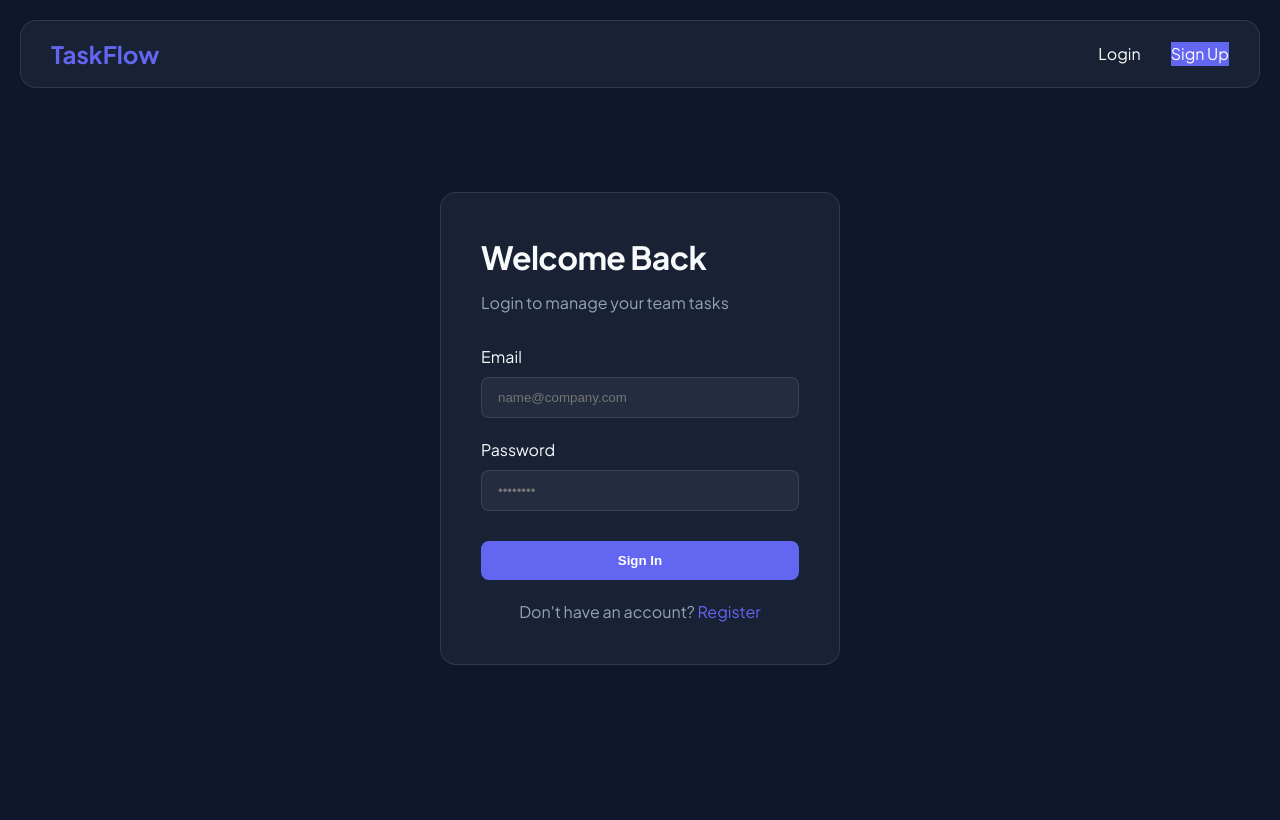
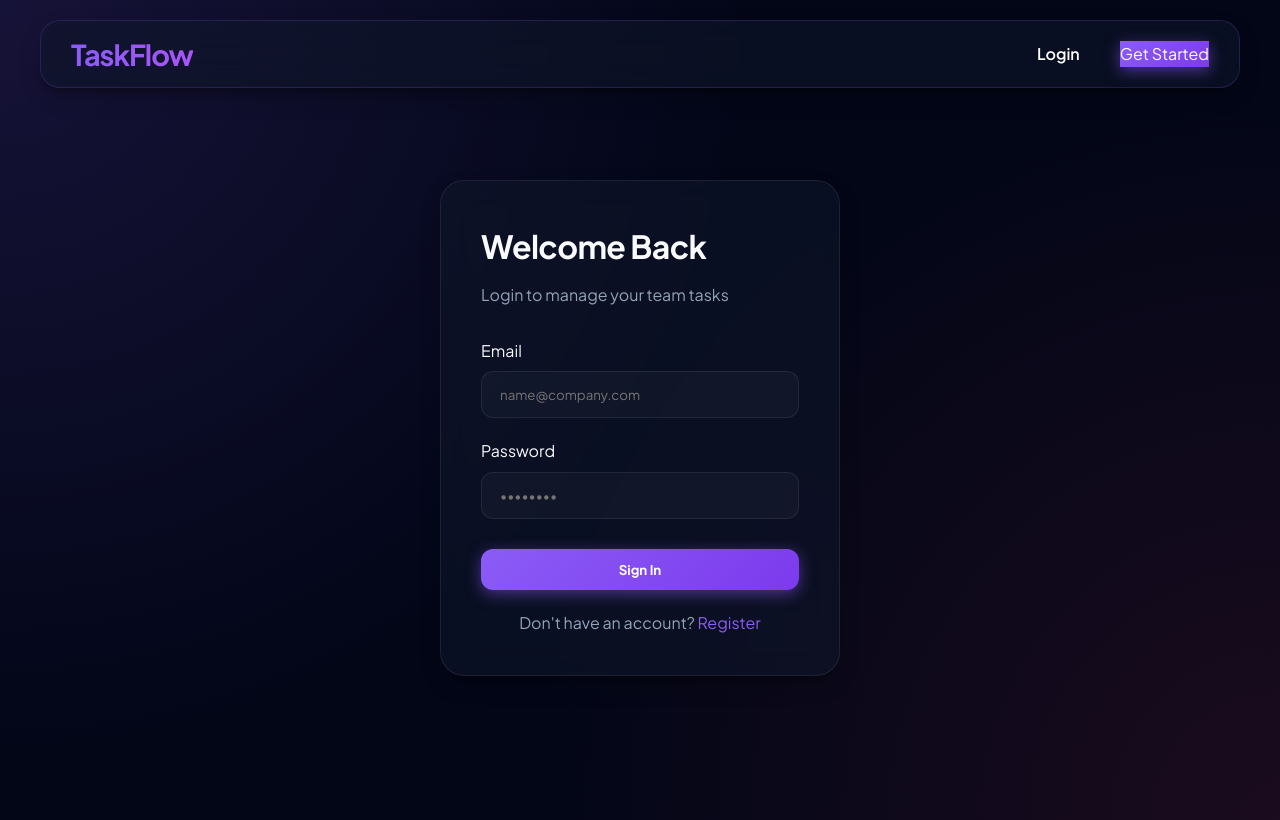
Before and after one commit to SunnySingh128/ethara, a React app in the folder frontend/: page /login in a window 1280 px wide. Built offline with nearby package versions, Linux system fonts and the light colour scheme; the HTML template or start-up script is replaced by a standard one.

Commit message:
Design: Massive UI upgrade with premium dark mode, glassmorphism, and advanced animations

```diff
--- a/frontend/src/components/Navbar.jsx
+++ b/frontend/src/components/Navbar.jsx
@@ -7,31 +7,54 @@ const Navbar = () => {
   const { user, logout } = useContext(AuthContext);
 
   return (
-    <nav className="glass" style={{ margin: '20px', padding: '15px 30px', display: 'flex', justifyContent: 'space-between', alignItems: 'center' }}>
-      <Link to="/" style={{ fontSize: '1.5rem', fontWeight: 'bold', color: 'var(--primary)', textDecoration: 'none' }}>
+    <nav className="glass" style={{
+      margin: '20px auto',
+      maxWidth: '1200px',
+      padding: '10px 30px',
+      display: 'flex',
+      justifyContent: 'space-between',
+      alignItems: 'center',
+      position: 'sticky',
+      top: '20px',
+      zIndex: 100,
+      borderRadius: '20px',
+      border: '1px solid rgba(139, 92, 246, 0.2)'
+    }}>
+      <Link to="/" style={{
+        fontSize: '1.8rem',
+        fontWeight: '900',
+        background: 'linear-gradient(to right, var(--primary), #a855f7)',
+        WebkitBackgroundClip: 'text',
+        WebkitTextFillColor: 'transparent',
+        textDecoration: 'none',
+        letterSpacing: '-1px'
+      }}>
         TaskFlow
       </Link>
 
-      <div style={{ display: 'flex', gap: '30px', alignItems: 'center' }}>
+      <div style={{ display: 'flex', gap: '40px', alignItems: 'center' }}>
         {user ? (
           <>
-            <Link to="/dashboard" style={{ color: 'white', textDecoration: 'none', display: 'flex', alignItems: 'center', gap: '8px' }}>
+            <Link to="/dashboard" style={{ color: 'white', textDecoration: 'none', fontWeight: '600', fontSize: '0.95rem', display: 'flex', alignItems: 'center', gap: '8px', opacity: 0.8 }}>
               <LayoutDashboard size={18} /> Dashboard
             </Link>
-            <Link to="/projects" style={{ color: 'white', textDecoration: 'none', display: 'flex', alignItems: 'center', gap: '8px' }}>
+            <Link to="/projects" style={{ color: 'white', textDecoration: 'none', fontWeight: '600', fontSize: '0.95rem', display: 'flex', alignItems: 'center', gap: '8px', opacity: 0.8 }}>
               <FolderKanban size={18} /> Projects
             </Link>
-            <div style={{ display: 'flex', alignItems: 'center', gap: '15px' }}>
-              <span style={{ color: 'var(--text-muted)' }}>Hi, {user.name}</span>
-              <button onClick={logout} className="btn-primary" style={{ padding: '8px 12px', background: 'var(--accent)' }}>
-                <LogOut size={18} />
+            <div style={{ display: 'flex', alignItems: 'center', gap: '20px', paddingLeft: '20px', borderLeft: '1px solid var(--border)' }}>
+              <div style={{ textAlign: 'right' }}>
+                <p style={{ fontSize: '0.9rem', fontWeight: '700', marginBottom: '-2px' }}>{user.name}</p>
+                <p style={{ fontSize: '0.7rem', color: 'var(--text-muted)' }}>{user.role}</p>
+              </div>
+              <button onClick={logout} className="btn-primary" style={{ padding: '10px', borderRadius: '12px', background: 'var(--accent)' }}>
+                <LogOut size={20} />
               </button>
             </div>
           </>
         ) : (
           <>
-            <Link to="/login" style={{ color: 'white', textDecoration: 'none' }}>Login</Link>
-            <Link to="/register" className="btn-primary" style={{ textDecoration: 'none' }}>Sign Up</Link>
+            <Link to="/login" style={{ color: 'white', textDecoration: 'none', fontWeight: '600' }}>Login</Link>
+            <Link to="/register" className="btn-primary" style={{ textDecoration: 'none' }}>Get Started</Link>
           </>
         )}
       </div>
--- a/frontend/src/index.css
+++ b/frontend/src/index.css
@@ -1,16 +1,18 @@
 @import url('https://fonts.googleapis.com/css2?family=Plus+Jakarta+Sans:wght@300;400;500;600;700&display=swap');
 
 :root {
-  --primary: #6366f1;
-  --primary-hover: #4f46e5;
-  --bg-dark: #0f172a;
-  --bg-card: rgba(30, 41, 59, 0.7);
+  --primary: #8b5cf6;
+  --primary-glow: rgba(139, 92, 246, 0.5);
+  --primary-hover: #7c3aed;
+  --bg-dark: #020617;
+  --bg-card: rgba(15, 23, 42, 0.6);
   --text-main: #f8fafc;
   --text-muted: #94a3b8;
-  --border: rgba(255, 255, 255, 0.1);
+  --border: rgba(255, 255, 255, 0.08);
   --accent: #f43f5e;
   --success: #10b981;
   --warning: #f59e0b;
+  --card-shadow: 0 10px 25px -5px rgba(0, 0, 0, 0.3), 0 8px 10px -6px rgba(0, 0, 0, 0.3);
 }
 
 * {
@@ -22,51 +24,66 @@
 body {
   font-family: 'Plus Jakarta Sans', sans-serif;
   background-color: var(--bg-dark);
+  background-image:
+    radial-gradient(circle at 0% 0%, rgba(139, 92, 246, 0.15) 0%, transparent 50%),
+    radial-gradient(circle at 100% 100%, rgba(244, 63, 94, 0.1) 0%, transparent 50%);
   color: var(--text-main);
-  line-height: 1.5;
+  line-height: 1.6;
   overflow-x: hidden;
+  min-height: 100vh;
 }
 
 .glass {
   background: var(--bg-card);
-  backdrop-filter: blur(12px);
-  -webkit-backdrop-filter: blur(12px);
+  backdrop-filter: blur(16px);
+  -webkit-backdrop-filter: blur(16px);
   border: 1px solid var(--border);
-  border-radius: 16px;
+  border-radius: 24px;
+  box-shadow: var(--card-shadow);
+  transition: transform 0.3s cubic-bezier(0.34, 1.56, 0.64, 1), border-color 0.3s ease;
+}
+
+.glass:hover {
+  border-color: rgba(139, 92, 246, 0.3);
 }
 
 button {
   cursor: pointer;
   border: none;
-  border-radius: 8px;
-  padding: 10px 20px;
-  font-weight: 600;
-  transition: all 0.2s ease;
+  border-radius: 12px;
+  padding: 12px 24px;
+  font-weight: 700;
+  font-family: inherit;
+  transition: all 0.3s cubic-bezier(0.4, 0, 0.2, 1);
 }
 
 .btn-primary {
-  background: var(--primary);
+  background: linear-gradient(135deg, var(--primary), var(--primary-hover));
   color: white;
+  box-shadow: 0 4px 15px var(--primary-glow);
 }
 
 .btn-primary:hover {
-  background: var(--primary-hover);
-  transform: translateY(-2px);
+  transform: translateY(-2px) scale(1.02);
+  box-shadow: 0 8px 25px var(--primary-glow);
 }
 
-input {
+input, textarea, select {
   width: 100%;
-  padding: 12px 16px;
-  background: rgba(255, 255, 255, 0.05);
+  padding: 14px 18px;
+  background: rgba(255, 255, 255, 0.03);
   border: 1px solid var(--border);
-  border-radius: 8px;
+  border-radius: 12px;
   color: white;
   outline: none;
-  transition: border-color 0.2s;
+  font-family: inherit;
+  transition: all 0.3s ease;
 }
 
-input:focus {
+input:focus, textarea:focus, select:focus {
   border-color: var(--primary);
+  background: rgba(255, 255, 255, 0.06);
+  box-shadow: 0 0 0 4px var(--primary-glow);
 }
 
 .container {
@@ -81,11 +98,56 @@ h1, h2, h3 {
 }
 
 /* Animations */
-@keyframes fadeIn {
-  from { opacity: 0; transform: translateY(10px); }
-  to { opacity: 1; transform: translateY(0); }
+@keyframes fadeInUp {
+  from {
+    opacity: 0;
+    transform: translateY(30px) scale(0.95);
+    filter: blur(10px);
+  }
+  to {
+    opacity: 1;
+    transform: translateY(0) scale(1);
+    filter: blur(0);
+  }
 }
 
-.animate-fade {
-  animation: fadeIn 0.5s ease forwards;
+@keyframes slideInRight {
+  from { opacity: 0; transform: translateX(30px); }
+  to { opacity: 1; transform: translateX(0); }
 }
+
+@keyframes glowPulse {
+  0% { box-shadow: 0 0 5px var(--primary-glow); }
+  50% { box-shadow: 0 0 20px var(--primary-glow); }
+  100% { box-shadow: 0 0 5px var(--primary-glow); }
+}
+
+.animate-up {
+  animation: fadeInUp 0.8s cubic-bezier(0.16, 1, 0.3, 1) forwards;
+}
+
+.animate-right {
+  animation: slideInRight 0.6s cubic-bezier(0.16, 1, 0.3, 1) forwards;
+}
+
+.hover-glow:hover {
+  animation: glowPulse 2s infinite;
+}
+
+/* Custom Scrollbar */
+::-webkit-scrollbar {
+  width: 8px;
+}
+
+::-webkit-scrollbar-track {
+  background: transparent;
+}
+
+::-webkit-scrollbar-thumb {
+  background: var(--border);
+  border-radius: 10px;
+}
+
+::-webkit-scrollbar-thumb:hover {
+  background: var(--text-muted);
+}
--- a/frontend/src/pages/Dashboard.jsx
+++ b/frontend/src/pages/Dashboard.jsx
@@ -32,30 +32,58 @@ const Dashboard = () => {
   ];
 
   return (
-    <div className="container" style={{ padding: '40px 0' }}>
+    <div className="container" style={{ padding: '60px 0' }}>
       <motion.div
-        initial={{ opacity: 0 }}
-        animate={{ opacity: 1 }}
+        initial={{ opacity: 0, y: 20 }}
+        animate={{ opacity: 1, y: 0 }}
+        transition={{ duration: 0.8, ease: "easeOut" }}
       >
-        <h1 style={{ marginBottom: '10px' }}>Dashboard</h1>
-        <p style={{ color: 'var(--text-muted)', marginBottom: '40px' }}>Quick overview of your team's progress</p>
+        <header style={{ marginBottom: '60px', textAlign: 'center' }}>
+          <motion.div
+            initial={{ scale: 0.9 }}
+            animate={{ scale: 1 }}
+            className="glass"
+            style={{ display: 'inline-block', padding: '10px 20px', borderRadius: '100px', marginBottom: '20px', fontSize: '0.85rem', color: 'var(--primary)', border: '1px solid var(--primary)30' }}
+          >
+            👋 Welcome back, {user?.name}
+          </motion.div>
+          <h1 style={{ fontSize: '3.5rem', marginBottom: '15px', background: 'linear-gradient(to right, #fff, var(--primary))', WebkitBackgroundClip: 'text', WebkitTextFillColor: 'transparent' }}>
+            System Overview
+          </h1>
+          <p style={{ color: 'var(--text-muted)', fontSize: '1.1rem', maxWidth: '600px', margin: '0 auto' }}>
+            Track your team's performance and project milestones in one centralized workspace.
+          </p>
+        </header>
 
-        <div style={{ display: 'grid', gridTemplateColumns: 'repeat(auto-fit, minmax(250px, 1fr))', gap: '20px' }}>
+        <div style={{ display: 'grid', gridTemplateColumns: 'repeat(auto-fit, minmax(240px, 1fr))', gap: '25px' }}>
           {cards.map((card, index) => (
             <motion.div
               key={index}
-              initial={{ opacity: 0, y: 20 }}
+              initial={{ opacity: 0, y: 30 }}
               animate={{ opacity: 1, y: 0 }}
-              transition={{ delay: index * 0.1 }}
+              transition={{ delay: 0.2 + index * 0.1, duration: 0.5 }}
+              whileHover={{ y: -5, transition: { duration: 0.2 } }}
               className="glass"
-              style={{ padding: '30px', display: 'flex', justifyContent: 'space-between', alignItems: 'center' }}
+              style={{ padding: '30px', display: 'flex', flexDirection: 'column', gap: '20px', position: 'relative', overflow: 'hidden' }}
             >
+              <div style={{ position: 'absolute', top: '-20px', right: '-20px', width: '100px', height: '100px', background: `${card.color}10`, borderRadius: '50%', filter: 'blur(40px)' }}></div>
+
+              <div style={{ background: `${card.color}15`, width: '56px', height: '56px', borderRadius: '16px', display: 'flex', alignItems: 'center', justifyContent: 'center', color: card.color }}>
+                {card.icon}
+              </div>
+
               <div>
-                <p style={{ color: 'var(--text-muted)', fontSize: '0.9rem', marginBottom: '5px' }}>{card.title}</p>
-                <h3 style={{ fontSize: '2rem' }}>{card.value}</h3>
+                <p style={{ color: 'var(--text-muted)', fontSize: '0.9rem', fontWeight: '500', textTransform: 'uppercase', letterSpacing: '0.05em' }}>{card.title}</p>
+                <h3 style={{ fontSize: '2.5rem', fontWeight: '800' }}>{card.value}</h3>
               </div>
-              <div style={{ background: `${card.color}20`, padding: '15px', borderRadius: '12px' }}>
-                {card.icon}
+
+              <div style={{ height: '4px', width: '100%', background: 'rgba(255,255,255,0.05)', borderRadius: '10px' }}>
+                <motion.div
+                  initial={{ width: 0 }}
+                  animate={{ width: '70%' }}
+                  transition={{ delay: 1, duration: 1 }}
+                  style={{ height: '100%', background: card.color, borderRadius: '10px', boxShadow: `0 0 10px ${card.color}50` }}
+                ></motion.div>
               </div>
             </motion.div>
           ))}
```
Also changed, not shown: frontend/src/pages/Projects.jsx (+56 -17 lines).
